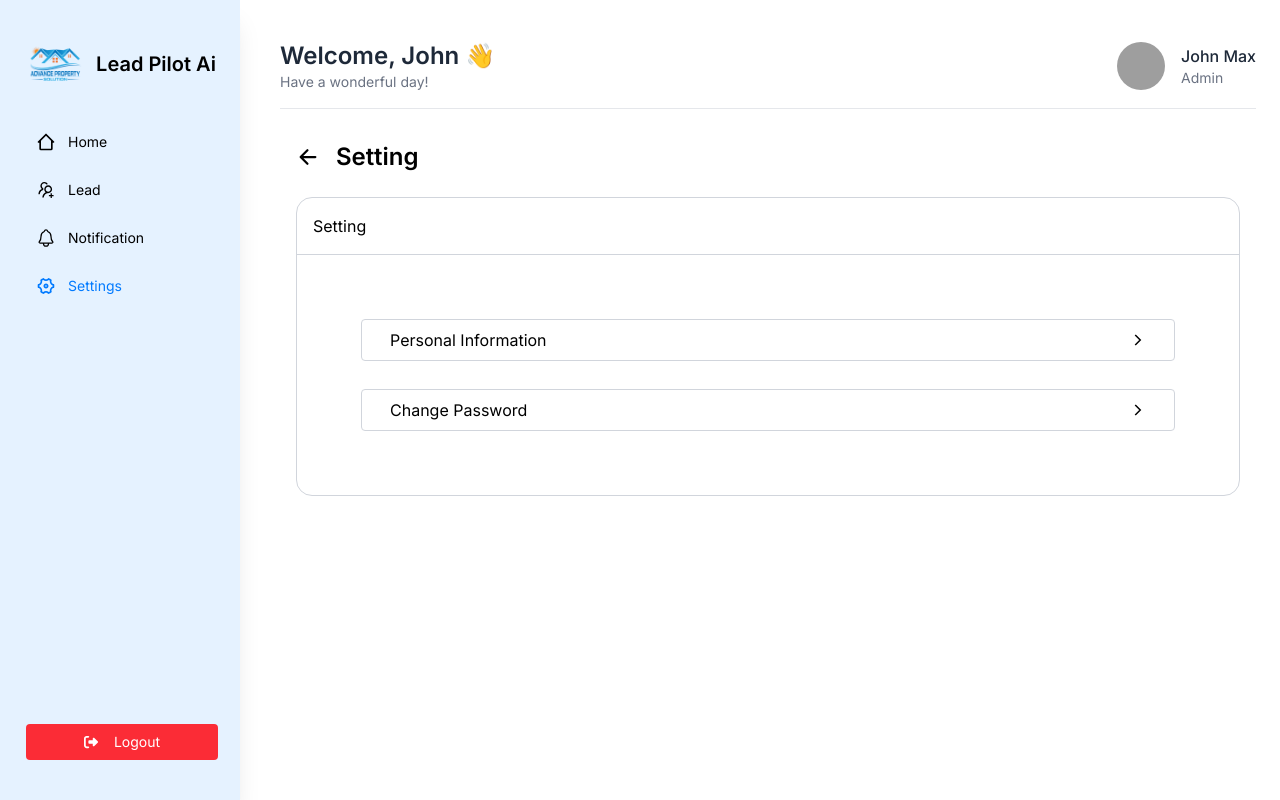
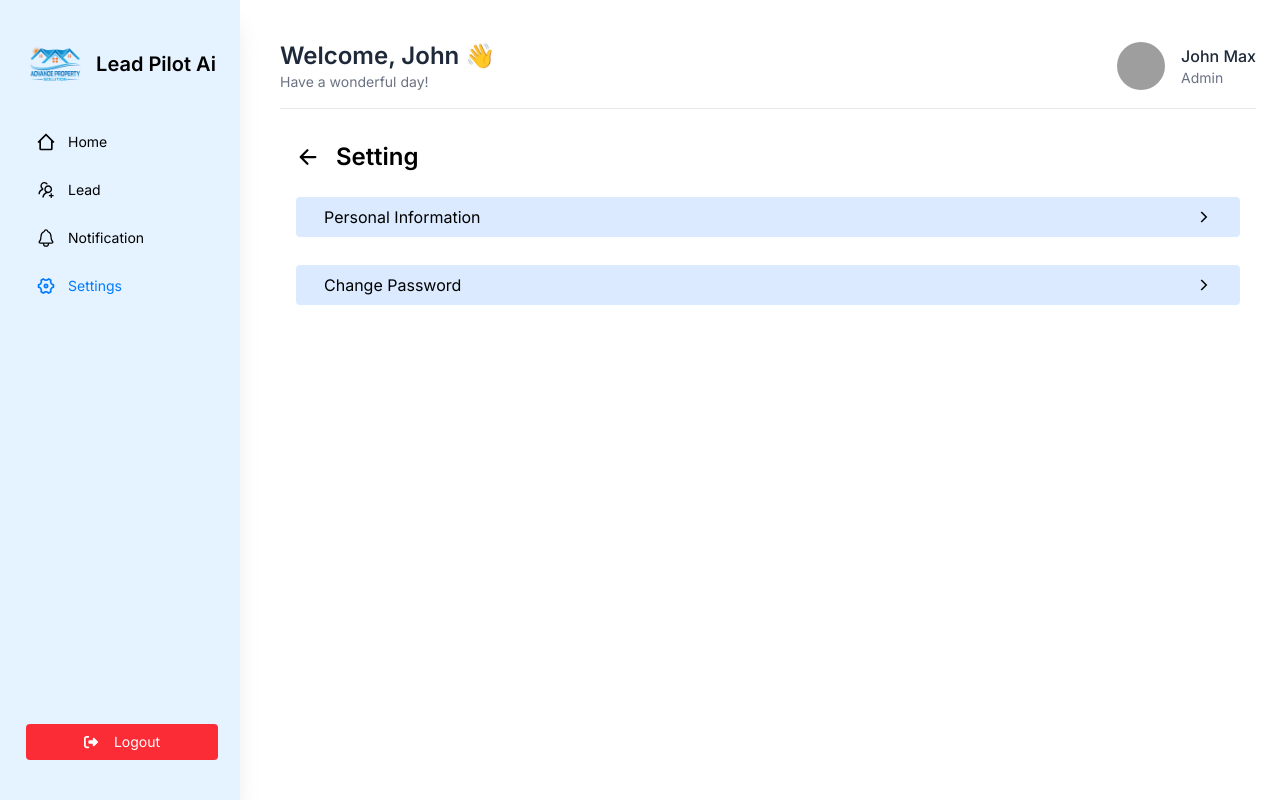
Before and after one commit to Joint-Venture-AI/Lead-Pilot-Ai, a React (Vite) app: page /setting in a window 1280 px wide. Built offline with nearby package versions, Linux system fonts and the light colour scheme; grey boxes are pictures that could not be loaded.

Commit message:
change the seting page

```diff
--- a/src/Pages/Dashboards/Setting/Setting.jsx
+++ b/src/Pages/Dashboards/Setting/Setting.jsx
@@ -34,14 +34,11 @@ const Setting = () => {
         </Link>
         <h1 className="text-2xl font-semibold">Setting</h1>
       </div>
-      <div className="border border-gray-300 rounded-2xl">
-        <div className="p-4 border-b border-gray-300">
-          <h1>Setting</h1>
-        </div>
-        <div className="p-16 w-full space-y-7">
+      <div className="">
+        <div className="w-full space-y-7">
           <Link
             to="/setting/profile"
-            className="border border-gray-300 p-2 rounded flex justify-between items-center w-full px-7 cursor-pointer "
+            className="bg-blue-100 p-2 rounded flex justify-between items-center w-full px-7 cursor-pointer "
           >
             <p>Personal Information</p>
             <IoChevronForwardSharp />
@@ -49,7 +46,7 @@ const Setting = () => {
 
           <button
             onClick={() => setShowModal(true)}
-            className="border border-gray-300 p-2 rounded flex justify-between items-center w-full px-7 cursor-pointer "
+            className="bg-blue-100 p-2 rounded flex justify-between items-center w-full px-7 cursor-pointer "
           >
             <p>Change Password</p>
             <IoChevronForwardSharp />
```
